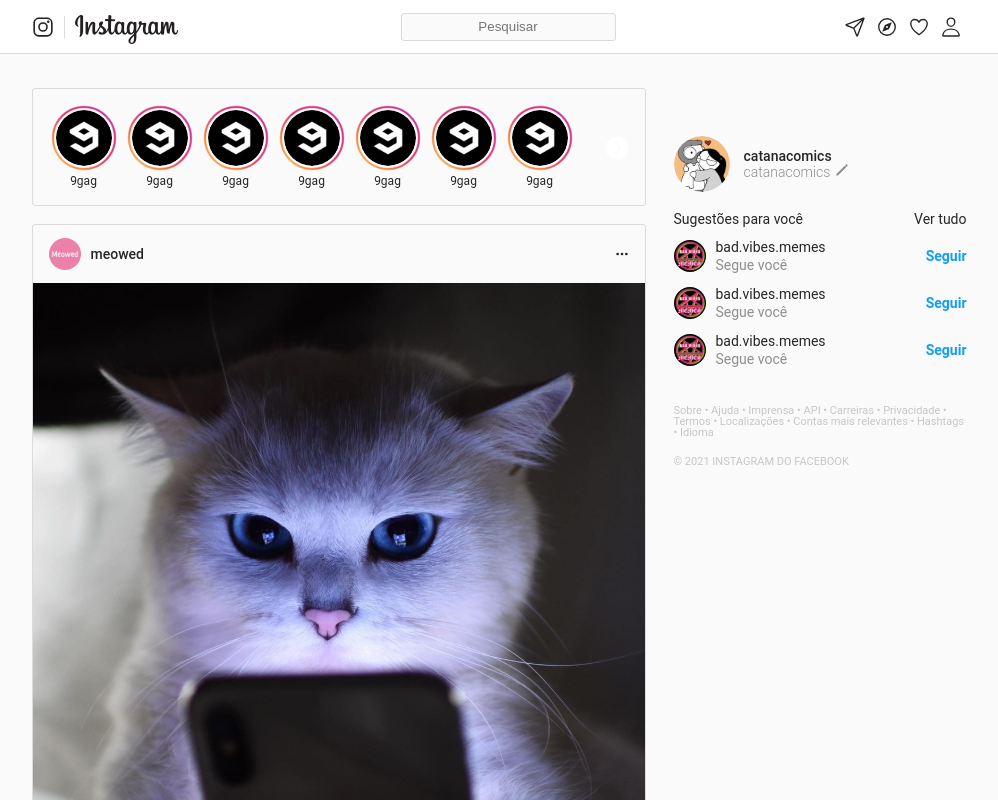
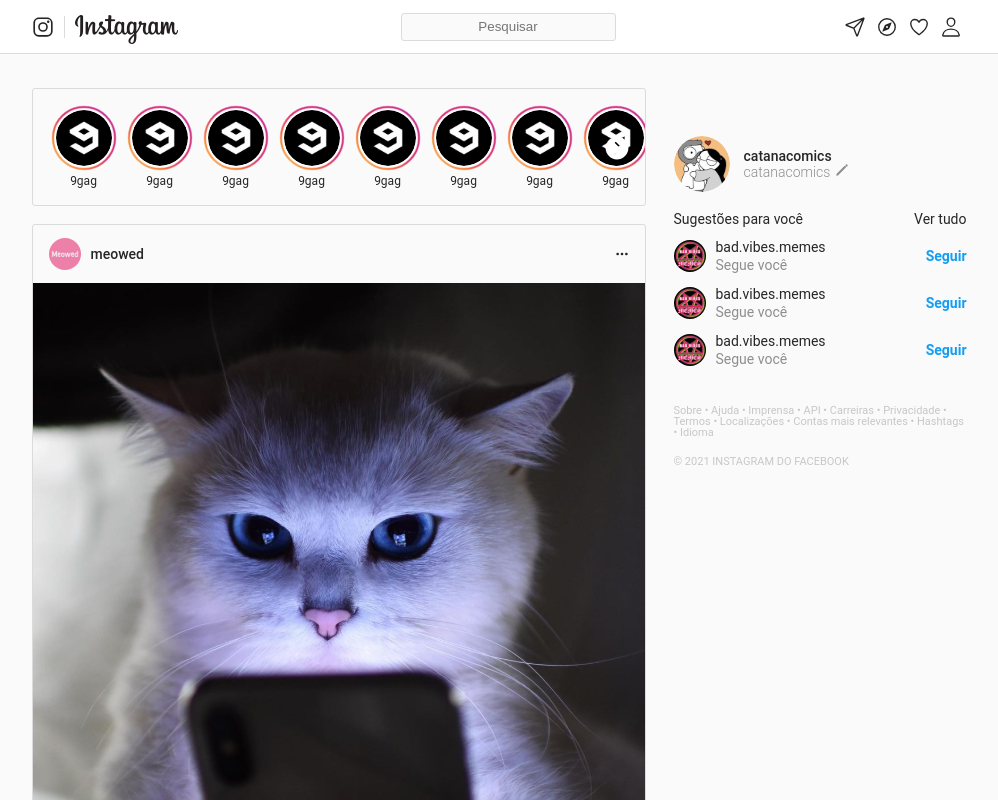
Before and after one commit to nandasino/projeto7-instagramreact, a JavaScript app: page / in a window 1280 px wide. Shown: the top 800 px of the page, without its empty margins (141-1139 px from the left). Built offline with nearby package versions, Linux system fonts and the light colour scheme.

Commit message:
parte de componetização finalizada

```diff
--- a/src/Stories.js
+++ b/src/Stories.js
@@ -20,6 +20,8 @@ export default function Stories(){
     {imagem:"assets/img/9gag.svg",usuario:"9gag"},
     {imagem:"assets/img/9gag.svg",usuario:"9gag"},
     {imagem:"assets/img/9gag.svg",usuario:"9gag"},
+    {imagem:"assets/img/9gag.svg",usuario:"9gag"},
+    {imagem:"assets/img/9gag.svg",usuario:"9gag"},
   ];
 
 return(
```
